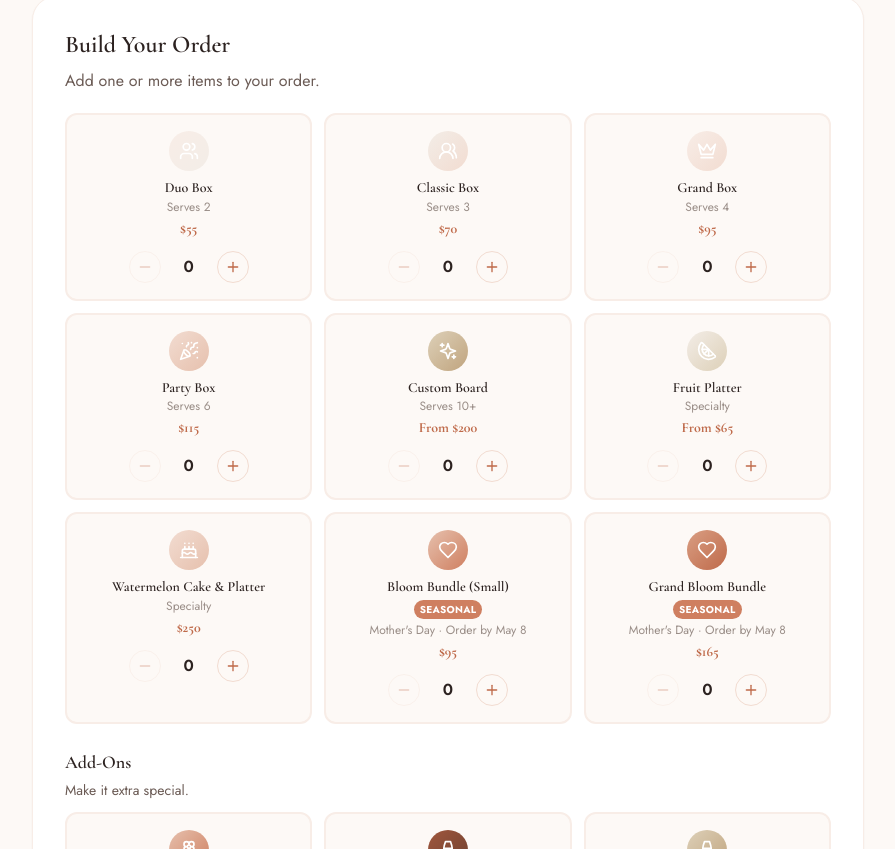
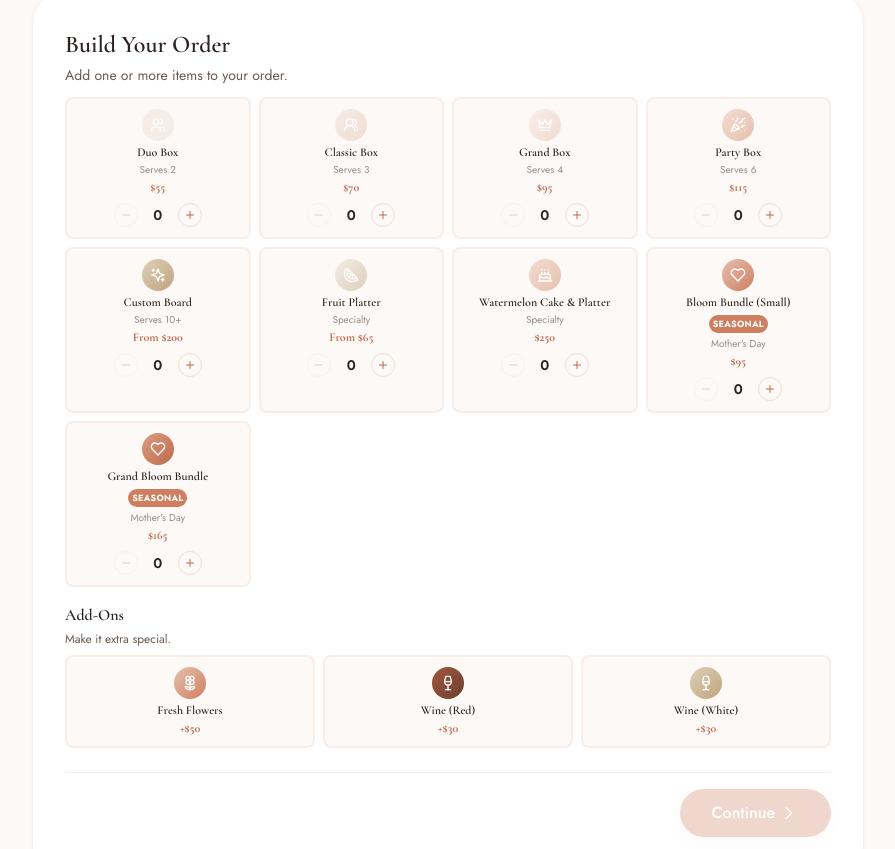
Before and after one commit to sudakaimaster/picnic-social, a React (Vite) app: page /order in a window 1280 px wide. Shown: the part 331-1180 px from the top of the page, without its empty margins (192-1087 px from the left). Built offline with nearby package versions, Linux system fonts and the light colour scheme.

Commit message:
Make Build Your Order step more compact for better visibility
Made-with: Cursor

```diff
--- a/src/pages/OrderPage.jsx
+++ b/src/pages/OrderPage.jsx
@@ -490,63 +490,63 @@ export default function OrderPage() {
         <div className="bg-white rounded-3xl border border-rose-100 shadow-sm p-5 md:p-8">
           {step === 0 && (
             <div>
-              <h2 className="font-display text-2xl font-semibold mb-2">
+              <h2 className="font-display text-xl md:text-2xl font-semibold mb-1">
                 Build Your Order
               </h2>
-              <p className="text-warm-gray mb-5">
+              <p className="text-warm-gray text-sm mb-3">
                 Add one or more items to your order.
               </p>
-              <div className="grid sm:grid-cols-2 lg:grid-cols-3 gap-3">
+              <div className="grid grid-cols-2 sm:grid-cols-3 lg:grid-cols-4 gap-2">
                 {BOX_OPTIONS.map((box) => {
                   const Icon = box.icon
                   const qty = order.cart[box.id] || 0
                   return (
                     <div
                       key={box.id}
-                      className={`rounded-xl p-4 border-2 transition-all duration-300
+                      className={`rounded-lg p-2.5 border-2 transition-all duration-300
                         ${
                           qty > 0
                             ? 'border-rose-500 bg-rose-50 shadow-rose'
                             : 'border-rose-100 bg-cream'
                         }`}
                     >
-                      <div className="text-center mb-3">
+                      <div className="text-center mb-2">
                         <div
-                          className={`w-10 h-10 rounded-full bg-gradient-to-br ${box.gradient} flex items-center justify-center mx-auto mb-2`}
+                          className={`w-8 h-8 rounded-full bg-gradient-to-br ${box.gradient} flex items-center justify-center mx-auto mb-1`}
                         >
-                          <Icon className="w-5 h-5 text-white" />
+                          <Icon className="w-4 h-4 text-white" />
                         </div>
-                        <h3 className="font-display text-sm font-semibold leading-tight">
+                        <h3 className="font-display text-xs font-semibold leading-tight">
                           {box.name}
                         </h3>
                         {box.seasonal && (
-                          <span className="inline-block mt-1 text-[10px] font-bold uppercase tracking-wide bg-rose-500 text-white px-1.5 py-0.5 rounded-full">
+                          <span className="inline-block mt-0.5 text-[9px] font-bold uppercase tracking-wide bg-rose-500 text-white px-1 py-0.5 rounded-full">
                             Seasonal
                           </span>
                         )}
-                        <p className="text-warm-light text-xs mt-0.5">
-                          {box.serves ? `Serves ${box.serves}` : box.seasonal ? 'Mother\'s Day · Order by May 8' : 'Specialty'}
+                        <p className="text-warm-light text-[10px] mt-0.5">
+                          {box.serves ? `Serves ${box.serves}` : box.seasonal ? "Mother's Day" : 'Specialty'}
                         </p>
-                        <p className="font-display text-sm font-bold text-rose-600 mt-1">
+                        <p className="font-display text-xs font-bold text-rose-600 mt-0.5">
                           {box.price}
                         </p>
                       </div>
-                      <div className="flex items-center justify-center gap-3">
+                      <div className="flex items-center justify-center gap-2">
                         <button
                           onClick={() => updateCart(box.id, -1)}
                           disabled={qty === 0}
-                          className="w-8 h-8 rounded-full border border-rose-200 flex items-center justify-center
+                          className="w-6 h-6 rounded-full border border-rose-200 flex items-center justify-center
                                      hover:bg-rose-100 disabled:opacity-30 disabled:cursor-not-allowed transition-colors"
                         >
-                          <Minus className="w-4 h-4 text-rose-600" />
+                          <Minus className="w-3 h-3 text-rose-600" />
                         </button>
-                        <span className="w-8 text-center font-semibold text-warm-dark">{qty}</span>
+                        <span className="w-6 text-center font-semibold text-warm-dark text-sm">{qty}</span>
                         <button
                           onClick={() => updateCart(box.id, 1)}
-                          className="w-8 h-8 rounded-full border border-rose-200 flex items-center justify-center
+                          className="w-6 h-6 rounded-full border border-rose-200 flex items-center justify-center
                                      hover:bg-rose-100 transition-colors"
                         >
-                          <Plus className="w-4 h-4 text-rose-600" />
+                          <Plus className="w-3 h-3 text-rose-600" />
                         </button>
                       </div>
                     </div>
@@ -555,10 +555,10 @@ export default function OrderPage() {
               </div>
 
               {/* Add-Ons */}
-              <div className="mt-6">
-                <h3 className="font-display text-lg font-semibold mb-1">Add-Ons</h3>
-                <p className="text-warm-gray text-sm mb-3">Make it extra special.</p>
-                <div className="grid sm:grid-cols-3 gap-3">
+              <div className="mt-4">
+                <h3 className="font-display text-base font-semibold mb-1">Add-Ons</h3>
+                <p className="text-warm-gray text-xs mb-2">Make it extra special.</p>
+                <div className="grid grid-cols-3 gap-2">
                   {ADD_ONS.map((addon) => {
                     const Icon = addon.icon
                     const selected = !!order.addOns[addon.id]
@@ -566,20 +566,20 @@ export default function OrderPage() {
                       <button
                         key={addon.id}
                         onClick={() => toggleAddOn(addon.id)}
-                        className={`rounded-xl p-4 border-2 transition-all duration-300 text-center
+                        className={`rounded-lg p-2.5 border-2 transition-all duration-300 text-center
                           ${selected
                             ? 'border-rose-500 bg-rose-50 shadow-rose'
                             : 'border-rose-100 bg-cream hover:border-rose-300'
                           }`}
                       >
-                        <div className={`w-10 h-10 rounded-full bg-gradient-to-br ${addon.gradient} flex items-center justify-center mx-auto mb-2`}>
-                          <Icon className="w-5 h-5 text-white" />
+                        <div className={`w-8 h-8 rounded-full bg-gradient-to-br ${addon.gradient} flex items-center justify-center mx-auto mb-1`}>
+                          <Icon className="w-4 h-4 text-white" />
                         </div>
-                        <h4 className="font-display text-sm font-semibold">{addon.name}</h4>
-                        <p className="font-display text-sm font-bold text-rose-600 mt-1">+${addon.price}</p>
+                        <h4 className="font-display text-xs font-semibold leading-tight">{addon.name}</h4>
+                        <p className="font-display text-xs font-bold text-rose-600 mt-0.5">+${addon.price}</p>
                         {selected && (
-                          <span className="inline-flex items-center gap-1 mt-2 text-xs text-rose-600 font-medium">
-                            <Check className="w-3 h-3" /> Added
+                          <span className="inline-flex items-center gap-0.5 mt-1 text-[10px] text-rose-600 font-medium">
+                            <Check className="w-2.5 h-2.5" /> Added
                           </span>
                         )}
                       </button>
@@ -590,12 +590,12 @@ export default function OrderPage() {
 
               {/* Order Summary */}
               {cartItems.length > 0 && (
-                <div className="mt-5 p-4 rounded-xl bg-rose-50 border border-rose-100">
-                  <div className="flex items-center gap-2 mb-3">
+                <div className="mt-4 p-3 rounded-lg bg-rose-50 border border-rose-100">
+                  <div className="flex items-center gap-2 mb-2">
                     <ShoppingBag className="w-4 h-4 text-rose-500" />
                     <span className="font-medium text-warm-dark text-sm">Your Order</span>
                   </div>
-                  <div className="space-y-1 text-sm text-warm-gray">
+                  <div className="space-y-0.5 text-xs text-warm-gray">
                     {cartItems.map((item) => (
                       <div key={item.id} className="flex justify-between">
                         <span>{item.name} x{item.qty}</span>
@@ -611,11 +611,11 @@ export default function OrderPage() {
                       </div>
                     ))}
                   </div>
-                  <div className="border-t border-rose-200 mt-2 pt-2 flex justify-between font-semibold text-warm-dark">
+                  <div className="border-t border-rose-200 mt-1.5 pt-1.5 flex justify-between font-semibold text-warm-dark text-sm">
                     <span>{hasFromPrices ? 'Estimated Total' : 'Total'}</span>
                     <span>${itemsSubtotal + addOnsTotal}</span>
                   </div>
-                  <p className="text-xs text-warm-light mt-1">
+                  <p className="text-[11px] text-warm-light mt-1">
                     Delivery is an additional $15 depending on address.
                   </p>
                 </div>
@@ -953,7 +953,7 @@ export default function OrderPage() {
           )}
 
           {/* Navigation */}
-          <div className="flex items-center justify-between mt-10 pt-6 border-t border-rose-100">
+          <div className="flex items-center justify-between mt-6 pt-4 border-t border-rose-100">
             {step > 0 ? (
               <button
                 onClick={() => setStep((s) => s - 1)}
```
